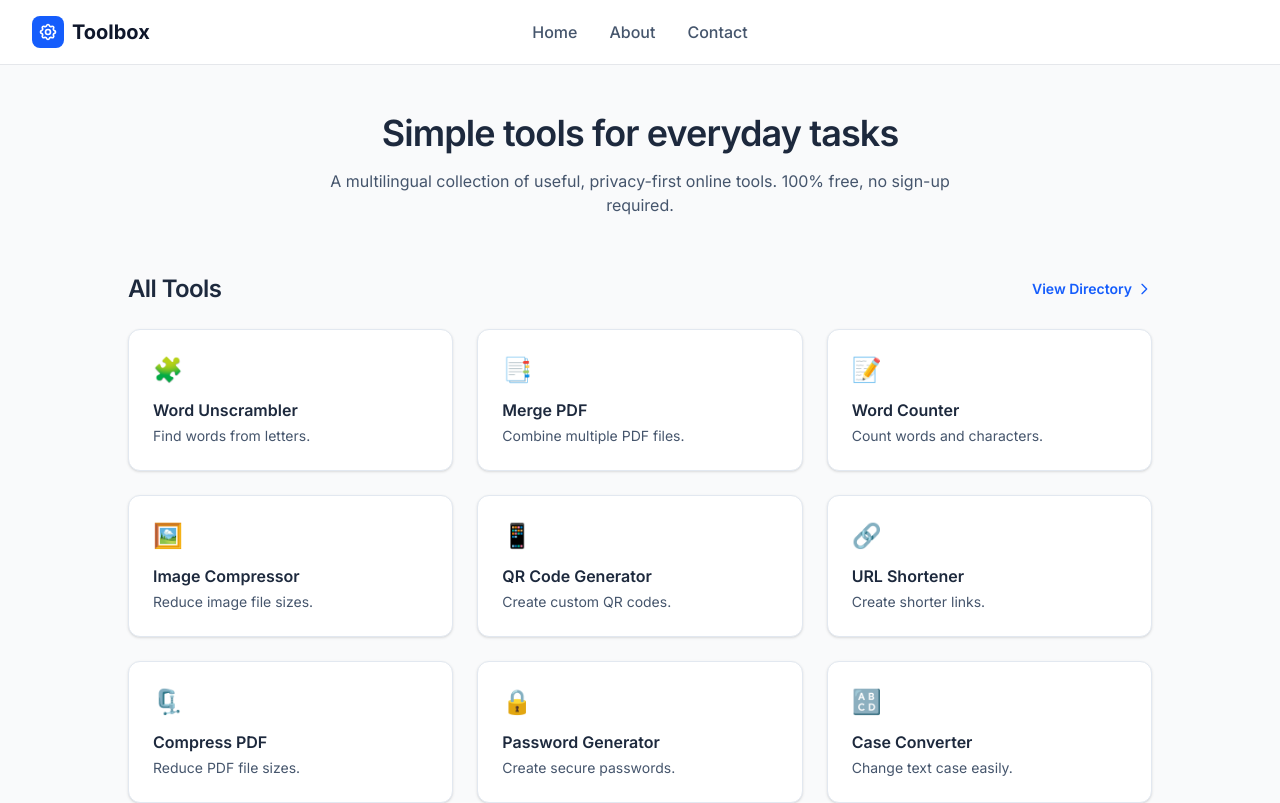
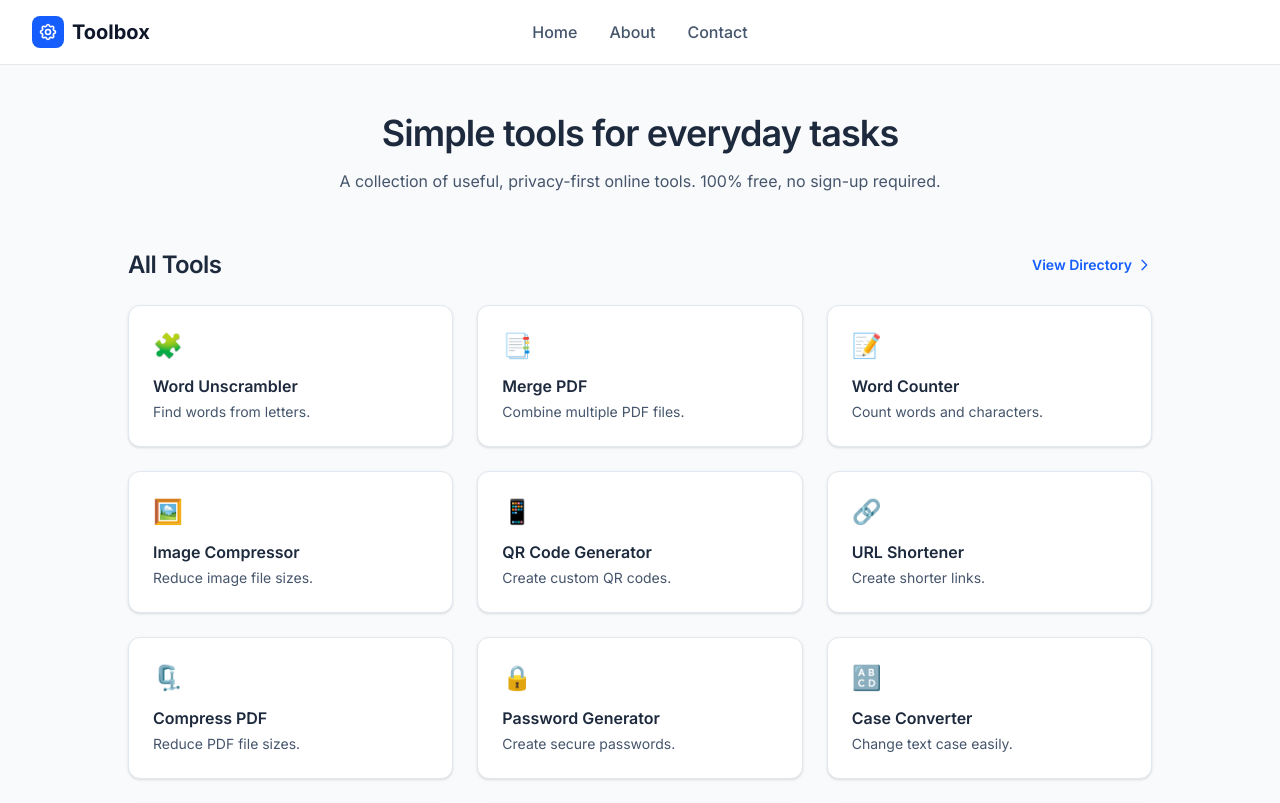
Before and after one commit to kashifali7890/toolbox, a Next.js app: page / in a window 1280 px wide. Shown: the top 803 px of the page. Built offline with nearby package versions, Linux system fonts and the light colour scheme.

Commit message:
Update homepage subtitles: remove multilingual reference

```diff
--- a/src/app/page.tsx
+++ b/src/app/page.tsx
@@ -13,19 +13,15 @@ export default function Home() {
 
       <div className="flex-grow max-w-7xl mx-auto px-4 sm:px-6 lg:px-8 py-8">
         <div className="max-w-5xl mx-auto">
-
-
           <main className="min-w-0">
-
-
             {/* Hero Section */}
             <div className="text-center mb-10 py-4">
               <h1 className="text-3xl md:text-4xl font-semibold text-slate-800 mb-4 tracking-tight">
                 Simple tools for everyday tasks
               </h1>
               <p className="text-slate-600 text-base max-w-2xl mx-auto">
-                A multilingual collection of useful, privacy-first online tools.
-                100% free, no sign-up required.
+                A collection of useful, privacy-first online tools. 100% free,
+                no sign-up required.
               </p>
             </div>
 
@@ -158,8 +154,6 @@ export default function Home() {
               </div>
             </div>
           </main>
-
-
         </div>
       </div>
 
```
